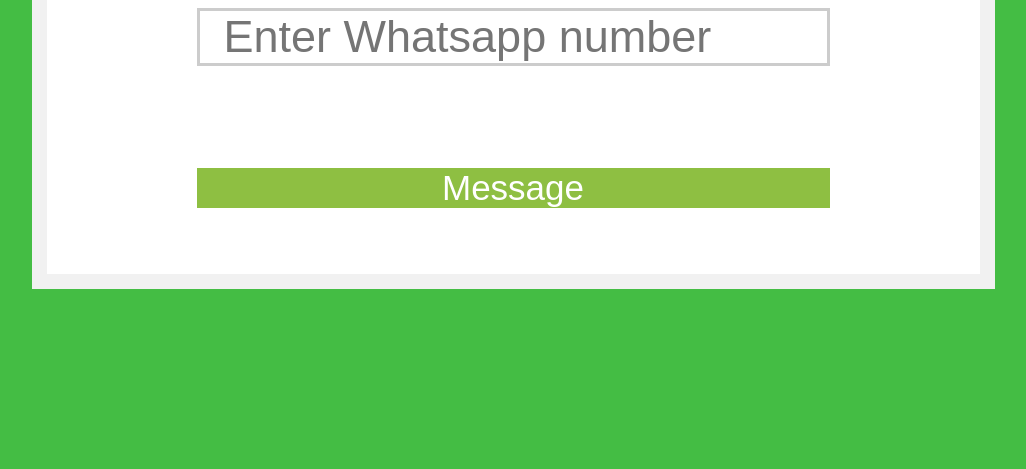
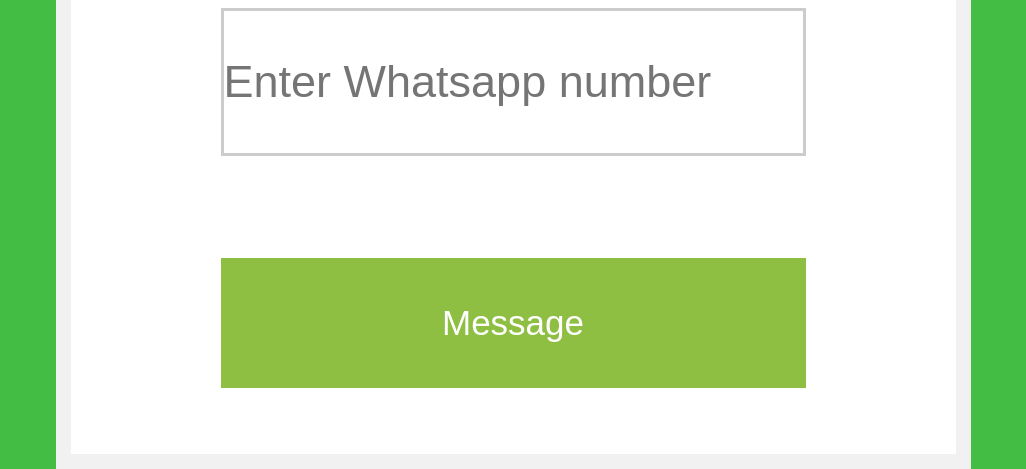
Before and after one commit to MEA-23/wp, a plain HTML site: page index.html in a window 1280 px wide. Shown: the part 700-1169 px from the top of the page, without its empty margins (127-1153 px from the left). Before the commit the page ends 989 px from the top, so only its background shows below. Drawn offline with Linux system fonts and the light colour scheme.

Commit message:
Update index.html

```diff
--- a/index.html
+++ b/index.html
@@ -19,7 +19,7 @@
       }
       input[type=number], input[type=password] {
       width: 100%;
-      padding: 0px 24px;
+      padding: 45px 0px;
       margin: 24px 0;
       display: inline-block;
       border: 3px solid #ccc;
@@ -29,7 +29,7 @@ font-size:45px
       button {
       background-color: #8ebf42;
       color: white;
-      padding: 0px 0;
+      padding: 45px 0;
       margin: 30px 0;
       border: none;
       cursor: grabbing;
```
